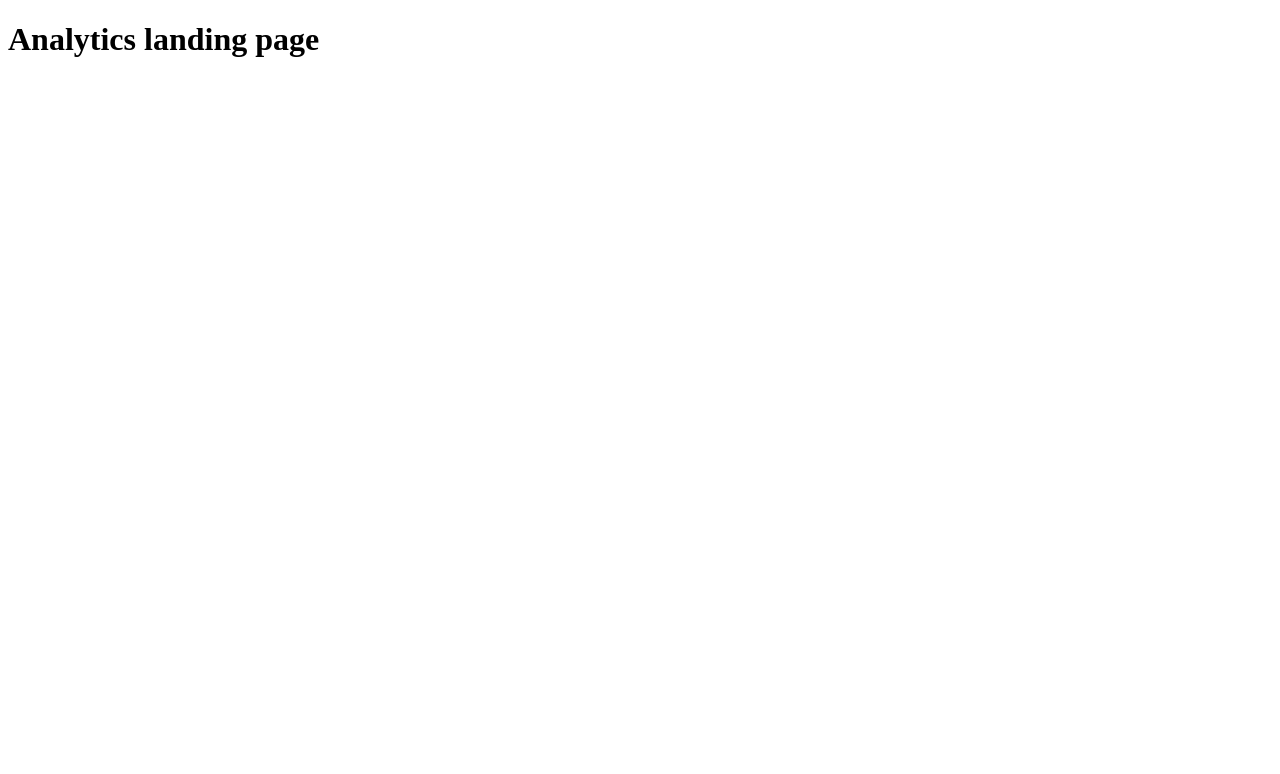
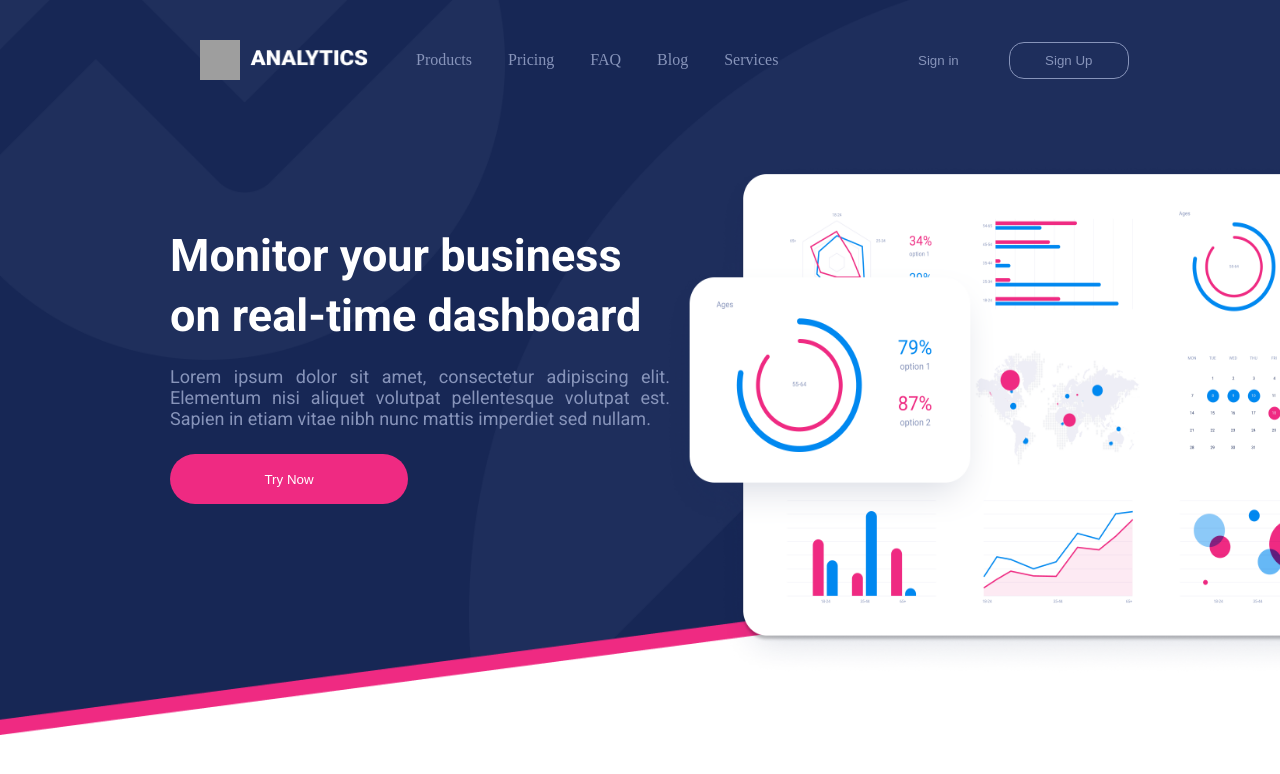
Before and after one commit to keerthu1910/analytics-landingpage, a React (Vite) app: page / in a window 1280 px wide. Shown: the top 774 px of the page. Built offline with nearby package versions, Linux system fonts and the light colour scheme; grey boxes are pictures that could not be loaded.

Commit message:
Include Landingpage component

```diff
--- a/src/App.jsx
+++ b/src/App.jsx
@@ -1,10 +1,11 @@
 import React from 'react';
+import { Landingpage } from './Pages';
 
 function App() {
 
   return (
     <>
-     <h1>Analytics landing page</h1>
+     <Landingpage />
     </>
   )
 }
```
